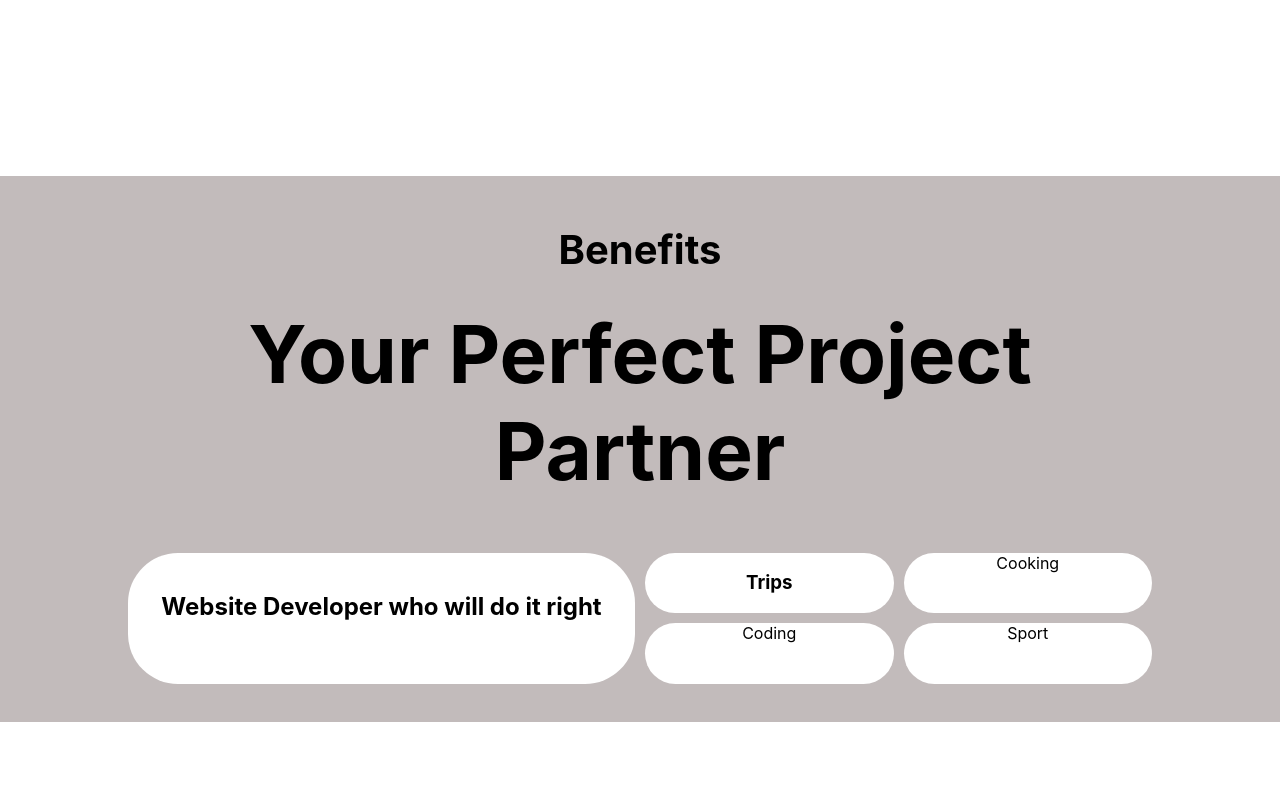
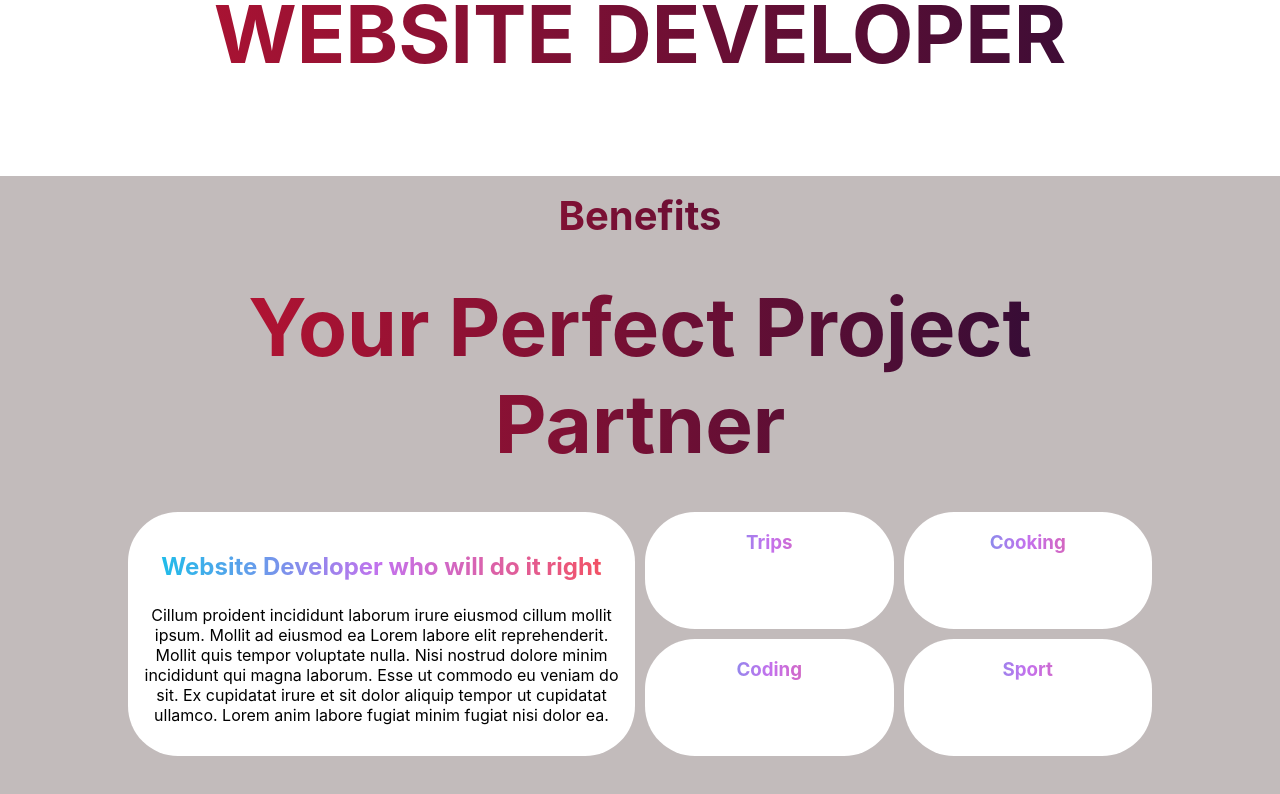
Before and after one commit to Adam-Modlich/strona_probna, a React (Create React App) app: page / in a window 1280 px wide. Shown: the part 624-1418 px from the top of the page. Before the commit the page ends 1346 px from the top, so only its background shows below. Built offline with nearby package versions, Linux system fonts and the light colour scheme.

Commit message:
Divide on diffrent files

```diff
--- a/src/App.js
+++ b/src/App.js
@@ -1,7 +1,6 @@
 import logo from './logo.svg';
 import picture from '../src/Pictures/picture_of_me.jpg';
 import './App.scss';
-import './second_site.scss';
 
 function App() {
   return (
@@ -21,19 +20,6 @@ function App() {
           <h1>WEBSITE DEVELOPER</h1>
         </header>
       </div>
-      <div className="second_site">
-        <h2>Benefits</h2>
-        <h1>Your Perfect Project Partner</h1>
-        <div className="boxes_grid">
-          <div className="box about_me">
-            <h3><span>Website Developer </span><span id="content1">who will do it right</span></h3>
-          </div>
-          <div id="box1"><h3>Trips</h3></div>
-          <div id="box2">Coding</div>
-          <div id="box3">Cooking</div>
-          <div id="box4">Sport</div>
-        </div>
-      </div>
     </div>
   );
 }
--- a/src/App.scss
+++ b/src/App.scss
@@ -1,5 +1,21 @@
 @import 'variables.scss';
 
+h2, h1{
+  padding-top: 1.5em;
+  margin-top: -1.5em;
+  padding-bottom: 1.5em;
+  margin-bottom: -1em;
+  background-image: -webkit-linear-gradient(to left, #240b36, #c31432);  /* Chrome 10-25, Safari 5.1-6 */
+  background-image: linear-gradient(to left, #240b36, #c31432); /* W3C, IE 10+/ Edge, Firefox 16+, Chrome 26+, Opera 12+, Safari 7+ */
+  background-size: 100%;
+  background-repeat: repeat;
+
+  -webkit-background-clip: text;
+  -webkit-text-fill-color: transparent;
+  -moz-background-clip: text;
+  -moz-text-fill-color: transparent;
+
+}
 
 .App {
   text-align: center;
--- /dev/null
+++ b/src/Second_site.js
@@ -0,0 +1,26 @@
+import './second_site.scss';
+
+
+function Second_site() {
+    return (
+    <div className="second_site">
+        <h2>Benefits</h2>
+        <h1>Your Perfect Project Partner</h1>
+        <div className="boxes_grid">
+        <div className="box about_me">
+            <h3><span>Website Developer </span><span id="content1">who will do it right</span></h3>
+            <p>Cillum proident incididunt laborum irure eiusmod cillum mollit ipsum. Mollit ad eiusmod ea Lorem labore elit reprehenderit. Mollit quis tempor voluptate nulla. Nisi nostrud dolore minim incididunt qui magna laborum. Esse ut commodo eu veniam do sit. Ex cupidatat irure et sit dolor aliquip tempor ut cupidatat ullamco. Lorem anim labore fugiat minim fugiat nisi dolor ea.</p>
+        </div>
+        <div id="box1"><h3>Trips</h3></div>
+        <div id="box2"><h3>Coding</h3></div>
+        <div id="box3"><h3>Cooking</h3></div>
+        <div id="box4"><h3>Sport</h3></div>
+        </div>
+    </div>
+    );
+  }
+
+
+
+
+  export default Second_site;
--- a/src/index.js
+++ b/src/index.js
@@ -2,11 +2,13 @@ import React from 'react';
 import ReactDOM from 'react-dom';
 import './index.scss';
 import App from './App';
+import Second_site from './Second_site';
 import reportWebVitals from './reportWebVitals';
 
 ReactDOM.render(
   <React.StrictMode>
     <App />
+    <Second_site />
   </React.StrictMode>,
   document.getElementById('root')
 );
--- a/src/second_site.scss
+++ b/src/second_site.scss
@@ -1,4 +1,6 @@
 @import 'variables.scss';
+
+
 
 .second_site{
     padding-top: 3%;
@@ -6,7 +8,26 @@
     padding-right: 10%;
     padding-bottom: 3%;
     background-color: rgb(194, 187, 187);
+    text-align: center;
 }
+
+.second_site h3{
+
+    background-image: -webkit-linear-gradient(to left, #f64f59, #c471ed, #12c2e9);  /* Chrome 10-25, Safari 5.1-6 */
+
+    /* Create the gradient. */
+    background-image: linear-gradient(to left, #f64f59, #c471ed, #12c2e9);/* W3C, IE 10+/ Edge, Firefox 16+, Chrome 26+, Opera 12+, Safari 7+ */
+
+    background-size: 100%;
+    background-repeat: repeat;
+
+    background-clip: text;
+    -webkit-background-clip: text;
+    -webkit-text-fill-color: transparent;
+    -moz-background-clip: text;
+    -moz-text-fill-color: transparent;
+}
+
 
 .second_site h2{
     line-height: 0.1;
```
